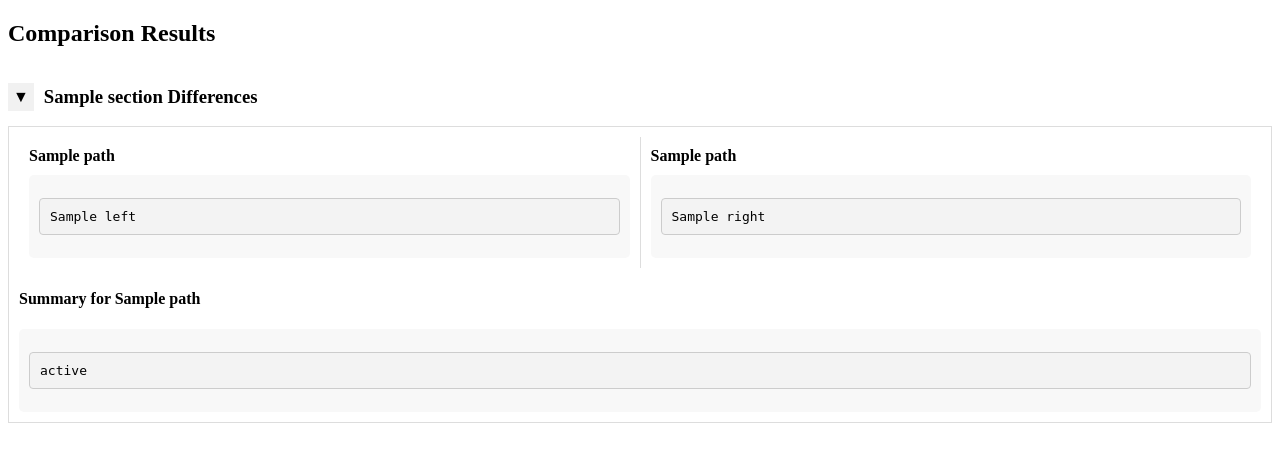
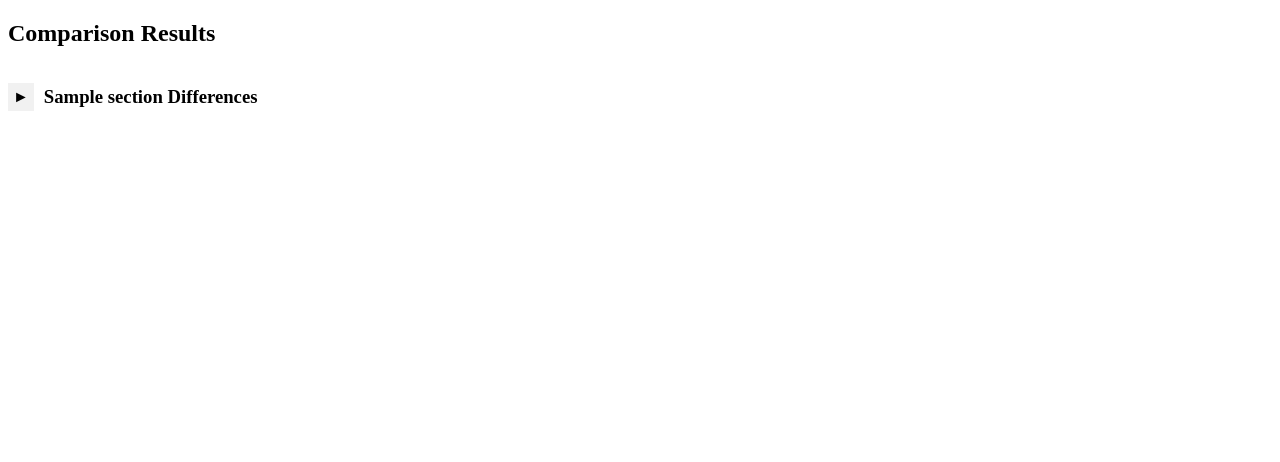
Before and after one commit to maciekSzubiczuk/polishAPI_compliance_tool, a Flask app: template app/templates/display.html in a window 1280 px wide. Shown: the top 462 px of the page. Run offline with Flask 3, Linux system fonts and the light colour scheme; the template is opened without the code that fills it: most values are stand-ins (such as "Sample title", 1, 10 or a date in 2020).

Commit message:
fixed multiple files not working bug

```diff
--- a/app/main.py
+++ b/app/main.py
@@ -94,19 +94,55 @@ def generate_summary(change):
         return '\n'.join([' ' * indent + f'- {format_value(item, indent + 2, style)}' for item in l])
 
     def diff_and_format(left, right, indent=0):
-        # Process additions and deletions
-        additions = [item for item in right if item not in left]
-        deletions = [item for item in left if item not in right]
-
         formatted = []
         formatted.append("From:")
-        for item in left:
-            style = "background-color: red;" if item in deletions else ""
-            formatted.append(f'<span style="{style}">{format_value(item, indent)}</span>')
+
+        def format_based_on_type(value, style=""):
+            if isinstance(value, dict):
+                return format_dict(value, indent + 2, style)
+            elif isinstance(value, list):
+                return format_list(value, indent + 2, style)
+            else:
+                return f'<span style="{style}">{value}</span>'
+
+        # Handling different types for 'left'
+        if isinstance(left, list):
+            deletions = [item for item in left if item not in right]
+            for item in left:
+                style = "background-color: red;" if item in deletions else ""
+                formatted.append(format_based_on_type(item, style))
+        elif isinstance(left, dict):
+            for key, value in left.items():
+                if right is None or not isinstance(right, dict) or key not in right:
+                    style = "background-color: red;"
+                    formatted.append(f'{key}: {format_based_on_type(value, style)}')
+                else:
+                    formatted.append(f'{key}: {format_based_on_type(value)}')
+        else:
+            # For non-iterable types
+            style = "background-color: red;" if left != right else ""
+            formatted.append(format_based_on_type(left, style))
+
         formatted.append("To:")
-        for item in right:
-            style = "background-color: green;" if item in additions else ""
-            formatted.append(f'<span style="{style}">{format_value(item, indent)}</span>')
+
+        # Handling different types for 'right'
+        if isinstance(right, list):
+            additions = [item for item in right if item not in left]
+            for item in right:
+                style = "background-color: green;" if item in additions else ""
+                formatted.append(format_based_on_type(item, style))
+        elif isinstance(right, dict):
+            for key, value in right.items():
+                if left is None or not isinstance(left, dict) or key not in left:
+                    style = "background-color: green;"
+                    formatted.append(f'{key}: {format_based_on_type(value, style)}')
+                else:
+                    formatted.append(f'{key}: {format_based_on_type(value)}')
+        else:
+            # For non-iterable types
+            style = "background-color: green;" if right != left else ""
+            formatted.append(format_based_on_type(right, style))
+
         return '\n'.join(formatted)
 
     if 'left' in change and change['left'] is None:
@@ -120,6 +156,7 @@ def generate_summary(change):
         summary.append(modified_summary)
 
     return summary
+
 
 
 
--- a/app/templates/display.html
+++ b/app/templates/display.html
@@ -65,10 +65,14 @@
             align-items: center;
         }
         .content {
-            display: block; /* Initially show the content */
+            display: none; /* Hide content by default */
         }
         .hidden {
             display: none; /* Hide content */
+        }
+        .highlight-keyword { /* New class for highlighting keywords */
+            font-size: 1.2em; /* Larger font size */
+            font-weight: bold;
         }
     </style>
 </head>
@@ -79,7 +83,7 @@
             {% for section, diffs in differences_by_section.items() %}
                 <div class="section">
                     <div class="title-row">
-                        <button class="toggle-button" onclick="toggleSection(this)">▼</button>
+                        <button class="toggle-button" onclick="toggleSection(this)">►</button> <!-- Arrow pointing right -->
                         <h3>{{ section }} Differences</h3>
                     </div>
                     <div class="content">
@@ -122,9 +126,22 @@
         {% endif %}
     </div>
     <script>
+        window.onload = function() {
+            var keywords = ['Deleted:', 'Added:', 'From:', 'To:']; // Keywords to highlight
+            var summaryElements = document.querySelectorAll('.summary-content');
+
+            summaryElements.forEach(function(summary) {
+                var innerHTML = summary.innerHTML;
+                keywords.forEach(function(keyword) {
+                    var replaceWith = '<span class="highlight-keyword">' + keyword + '</span>';
+                    innerHTML = innerHTML.replace(new RegExp(keyword, 'g'), replaceWith);
+                });
+                summary.innerHTML = innerHTML;
+            });
+        };
         function toggleSection(button) {
             var content = button.parentNode.nextElementSibling; // Get the next sibling of the button's parent (the title row)
-            if (content.style.display === "none") {
+            if (content.style.display === "none" || content.style.display === "") {
                 content.style.display = "block";
                 button.innerHTML = "▼"; // Arrow pointing down
             } else {
@@ -132,6 +149,7 @@
                 button.innerHTML = "►"; // Arrow pointing right
             }
         }
+
     </script>
 </body>
 </html>
```
